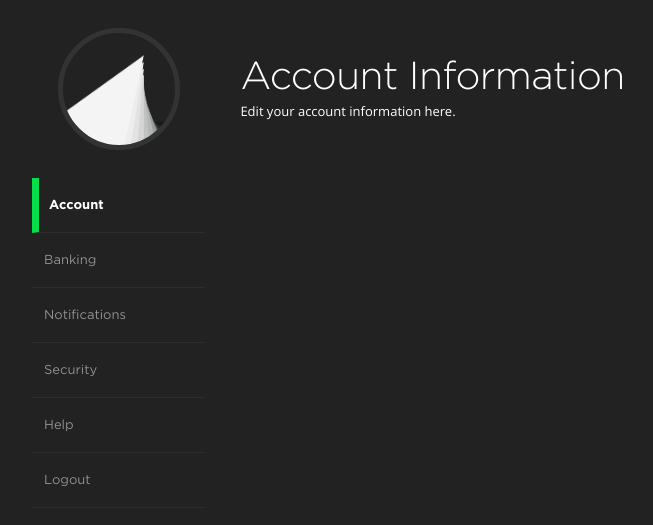
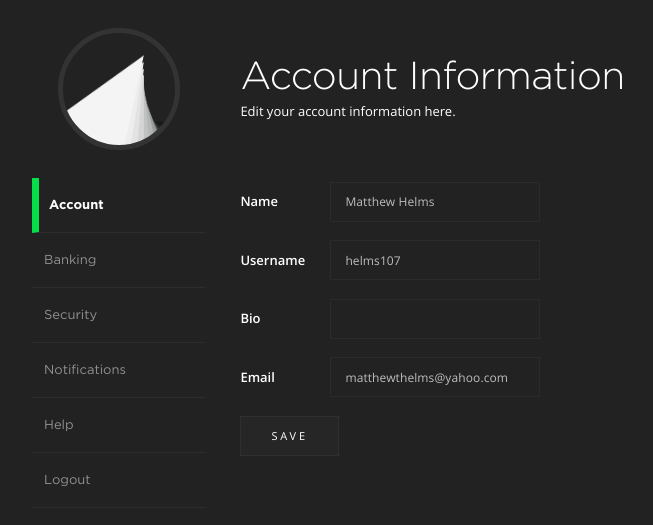
Before and after one commit to lamki100/Millennial, a PHP site: page /settings.php in a window 1280 px wide. Shown: the part 70-595 px from the top of the page, without its empty margins (58-711 px from the left). Run offline with PHP 8.4, Linux system fonts and the light colour scheme.

Commit message:
Added some settings, looks bad

```diff
--- a/inc/header.php
+++ b/inc/header.php
@@ -12,7 +12,7 @@
 <!DOCTYPE html>
 <html>
 <head>
-  <title>Profile - Trended</title>
+  <title>Trended</title>
   <meta charset="UTF-8">
   <meta name="viewport" content="width=device-width, initial-scale=1.0, user-scalable=no">
   <link rel='stylesheet' href='/resources/main.css'>
--- a/public/resources/main.css
+++ b/public/resources/main.css
@@ -21,7 +21,6 @@
     src: url("fonts/gotham-light.otf") format('opentype');
     font-weight: 300;
 }
-
 
 @font-face {
   font-family: "Open";
@@ -222,6 +221,13 @@
   font-weight: 600;
 }
 
+label {
+  font-weight: 600;
+  margin-bottom: 30px;
+  display: inline-block;
+  width: 90px;
+}
+
 .error {
   color: #fa4 !important;
 }
--- a/public/settings.php
+++ b/public/settings.php
@@ -4,8 +4,8 @@
   <a class="option" style="border: none" onclick="alert('You will be able to change your profile picture.')"><div class="pic"></div></a>
   <a class="option" onclick="history.pushState('', '', '/settings/account/'); switchView();" id="o-account">Account</a>
   <a class="option" onclick="history.pushState('', '', '/settings/banking/'); switchView();" id="o-banking">Banking</a>
+  <a class="option" onclick="history.pushState('', '', '/settings/security/'); switchView();" id="o-security">Security</a>
   <a class="option" onclick="history.pushState('', '', '/settings/notifications/'); switchView();" id="o-notifications">Notifications</a>
-  <a class="option" onclick="history.pushState('', '', '/settings/security/'); switchView();" id="o-security">Security</a>
   <a class="option" onclick="history.pushState('', '', '/settings/help/'); switchView();" id="o-help">Help</a>
   <a class="option" href="/logout/">Logout</a>
 </div>
@@ -43,7 +43,14 @@
       toggle(document.getElementById('o-account'))
       body.innerHTML = " \
       <h1>Account Information</h1> \
-      <p>Edit your account information here.</p>"
+      <p>Edit your account information here.</p> \
+      <div style='width: 450px; margin-top: 60px;'> \
+        <label>Name</label><input type='text' placeholder='Matthew Helms' spellcheck='false' autocomplete='off' maxlength='40' id='login-username'><br> \
+        <label>Username</label><input type='text' placeholder='helms107' spellcheck='false' autocomplete='off' maxlength='40' id='login-username'><br> \
+        <label>Bio</label><input type='text' placeholder='' spellcheck='false' autocomplete='off' maxlength='40' id='login-username'><br> \
+        <label>Email</label><input type='text' placeholder='matthewthelms@yahoo.com' spellcheck='false' autocomplete='off' maxlength='40' id='login-username'><br> \
+        <input type='submit' value='Save'> \
+      </div> "
     }
   }
 
```
Also changed, not shown: public/user.php (+6 -3 lines).
